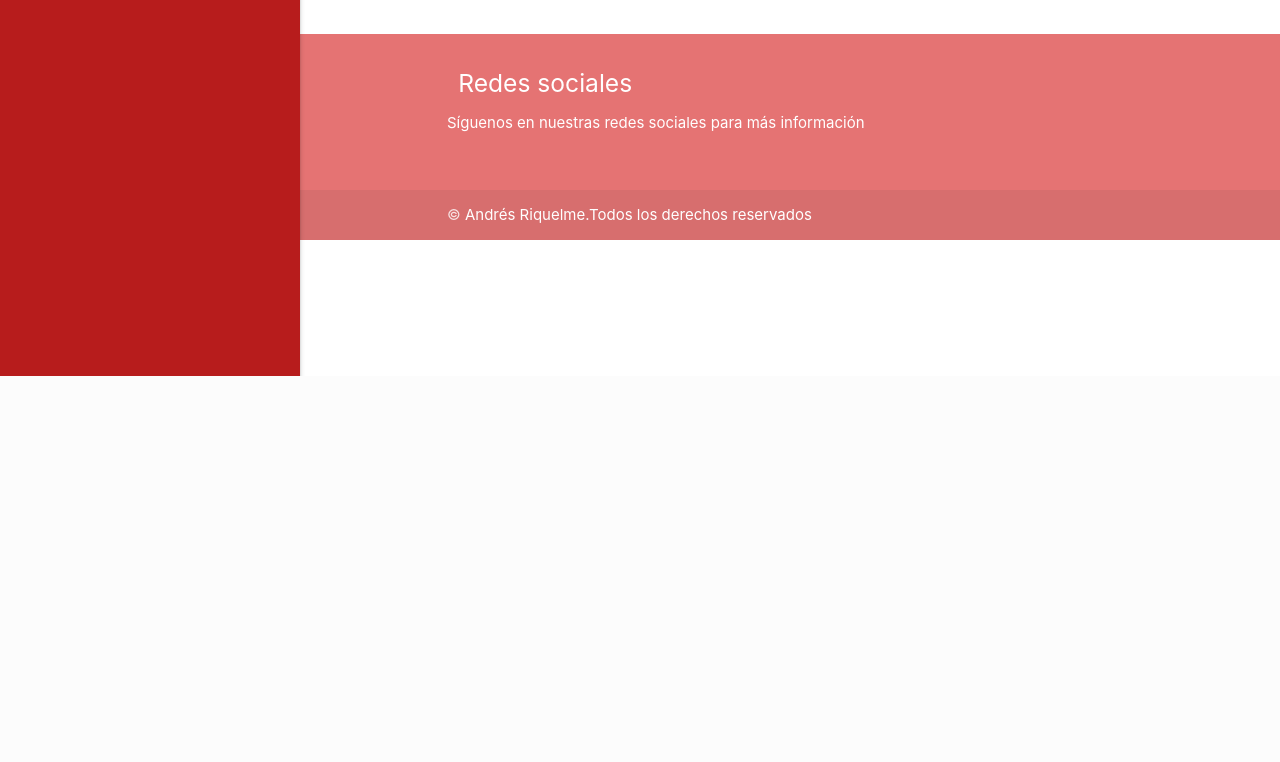
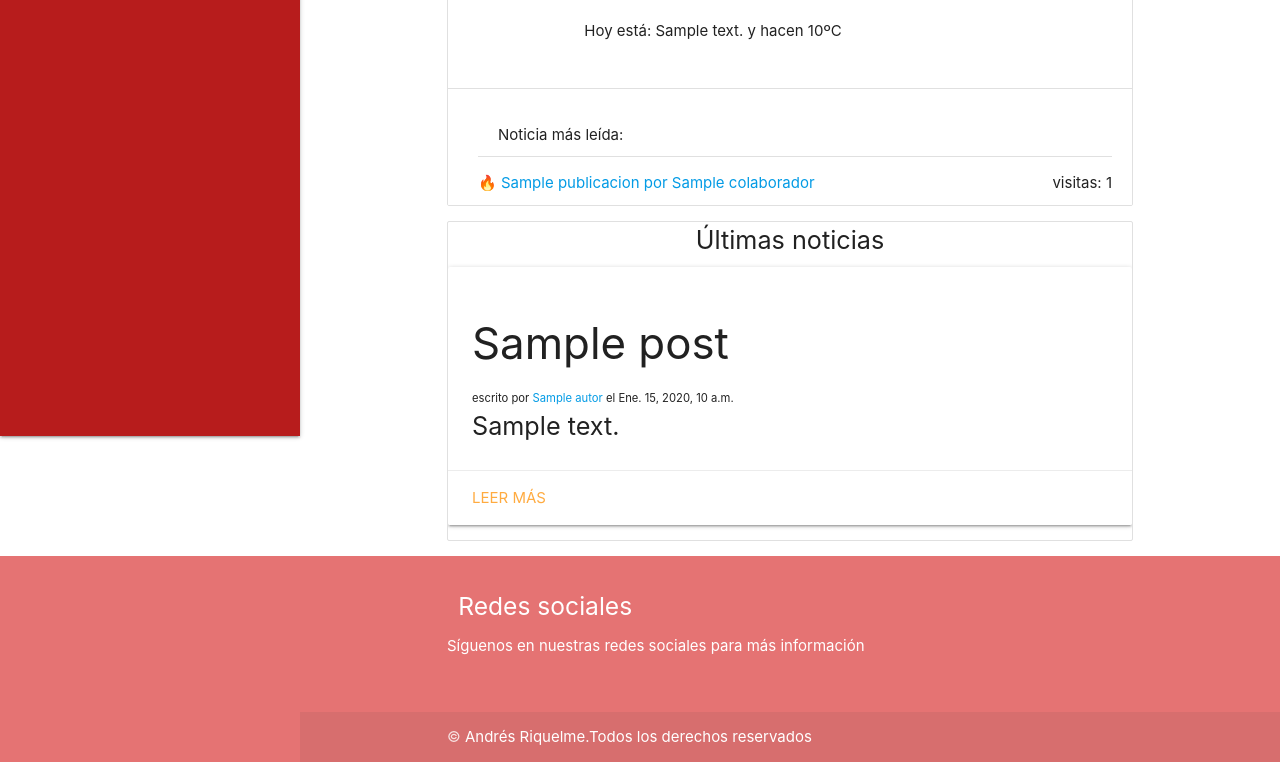
Before and after one commit to corp-0/ETEtapa1_AndresRiquelme006D, a Django app: template templates/sitio/home.html in a window 1280 px wide. Shown: the part 424-1186 px from the top of the page. Before the commit the page ends 800 px from the top, so only its background shows below. Run offline with Django 3.2, Linux system fonts and the light colour scheme; tables that the repository leaves empty hold one stand-in row (values such as "Sample post"); the template is opened without the code that fills it: values that come from a table or form of the project are taken from there, most other values are stand-ins (such as "Sample title", 1, 10 or a date in 2020).

Commit message:
refactor: vista home cambia a ListView
esto permite una paginación más inteligente y menos coste de performance al hacer queries en la base de datos

```diff
--- a/caosnews/urls.py
+++ b/caosnews/urls.py
@@ -1,8 +1,8 @@
 from django.urls import path
 from .views import (
-    home,
+    Home
 )
 
 urlpatterns = [
-    path("", home, name="home")
+    path("", Home.as_view(), name="home")
 ]
--- a/templates/sitio/home.html
+++ b/templates/sitio/home.html
@@ -1,35 +1,67 @@
-{% extends 'sitio/base.html' %}
+{% extends "sitio/base.html" %}
 {% block contenido %}
-    {% if noticia_caliente %}
+    <ul class="collection with-header">
+        {% if el_clima %}
+        <li class="collection-item">
+            <p class="collection-header">El clima hoy:</p>
             <div class="container">
                 <div class="row">
-                <div class="col s12">
-                    <div class="card horizontal">
-                        <div class="card-stacked">
-                            <div class="card-content">
-                                <p>¡Noticia caliente!</p>
-                                <h3 class="flow-text">{{ noticia_caliente.titulo }}</h3>
-                                <small>por {{ noticia_caliente.autor }}</small>
+                    <div class="col 2">
+                        <img src="https://openweathermap.org/img/wn/{{ el_clima.icono }}@2x.png" alt="{{ el_clima.desc }}">
+                    </div>
+                    <div class="col 10 valign-wrapper">
+                        <p class="center-align"> Hoy está: {{ el_clima.desc }} y hacen {{ el_clima.temp }}ºC</p>
                     </div>
                 </div>
             </div>
+        </li>
+        {% endif %}
+        {% if noticia_caliente %}
+        <li class="collection-item">
+            <p class="collection-header">Noticia más leída:</p>
+            <div>
+                <a href="#">🔥 {{ noticia_caliente.titulo }} por {{ noticia_caliente.autor }}</a>
+                <span class="right">visitas: {{ noticia_caliente.visitas }}</span>
+            </div>
+        </li>
+        {% endif %}
+    </ul>
+
+    <ul class="collection with-header">
+        <li class="flow-text center-align">Últimas noticias</li>
+        {% for post in posts %}
+            <div class="card">
+                <div class="card-content">
+                    <h3>{{ post.titulo }}</h3>
+                    <small>escrito por <a href="#">{{ post.autor }}</a> el {{ post.fecha }} </small>
+                    <p class="flow-text">{{ post.contenido|truncatewords:30 }}</p>
+                </div>
+                <div class="card-action">
+                    <a href="#">Leer más</a>
                 </div>
             </div>
-        </div>
+        {% endfor %}
+    </ul>
+
+    {% if is_paginated %}
+
+        {% if page_obj.has_previous %}
+            <a class="" href="?page=1">Primera</a>
+            <a class="" href="?page={{ page_obj.previous_page_number }}">Anterior</a>
         {% endif %}
 
-    {% for post in posts %}
-        <h3>{{ post.titulo }}</h3>
-        <p>por <a href="#">{{ post.autor }}</a>, escrito el {{ post.fecha }}</p>
-        <div class="noticia-contenido">
-            <p>{{ post.contenido }}</p>
-        </div>
+        {% for num in page_obj.paginator.page_range %}
+            {% if page_obj.number == num %}
+                <a class="" href="?page={{ num }}">{{ num }}</a>
+            {% elif num > page_obj.number|add:'-3' and num < page_obj.number|add:'3' %}
+                <a class="" href="?page={{ num }}">{{ num }}</a>
+            {% endif %}
         {% endfor %}
-    {% if posts.has_previous %}
-        <a href="?page={{ posts.previous_page_number }}" class="left"> << Noticia anterior </a>
+
+        {% if page_obj.has_next %}
+            <a class="" href="?page={{ page_obj.next_page_number }}">Siguiente</a>
+            <a class="" href="?page={{ page_obj.paginator.num_pages }}">Última</a>
         {% endif %}
-    {% if posts.has_next %}
-        <a href="?page={{ posts.next_page_number }}" class="right"> Más noticias >> </a>
+
     {% endif %}
-    </br></br></br>
-{% endblock %}
+{% endblock contenido %}
```
Also changed, not shown: caosnews/views.py (+34 -25 lines). Lines whose indentation alone changed are shown as unchanged.
